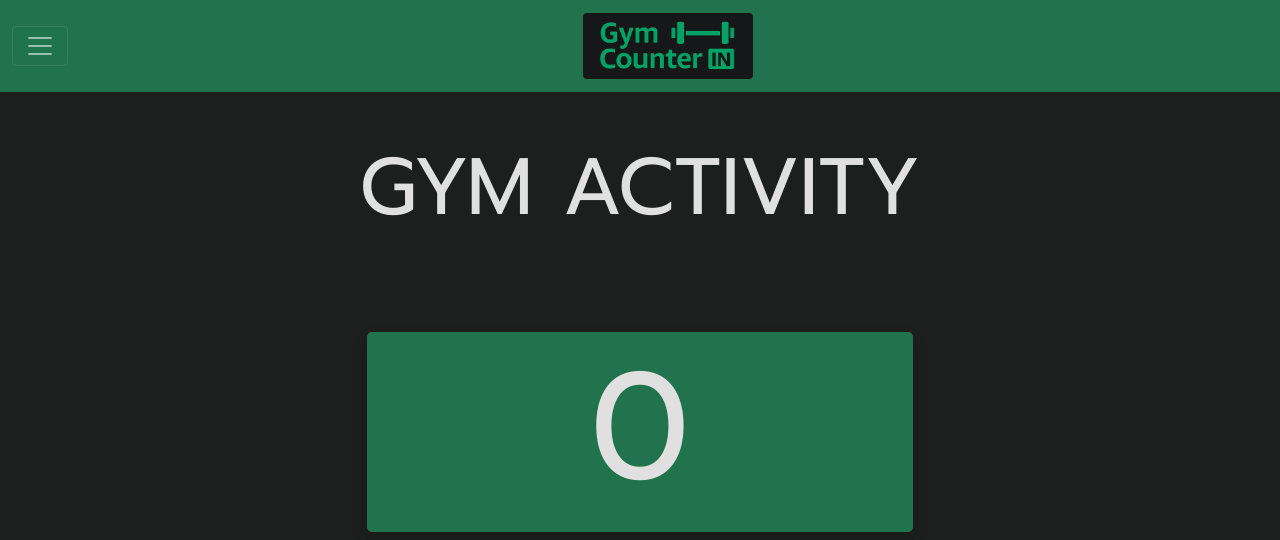
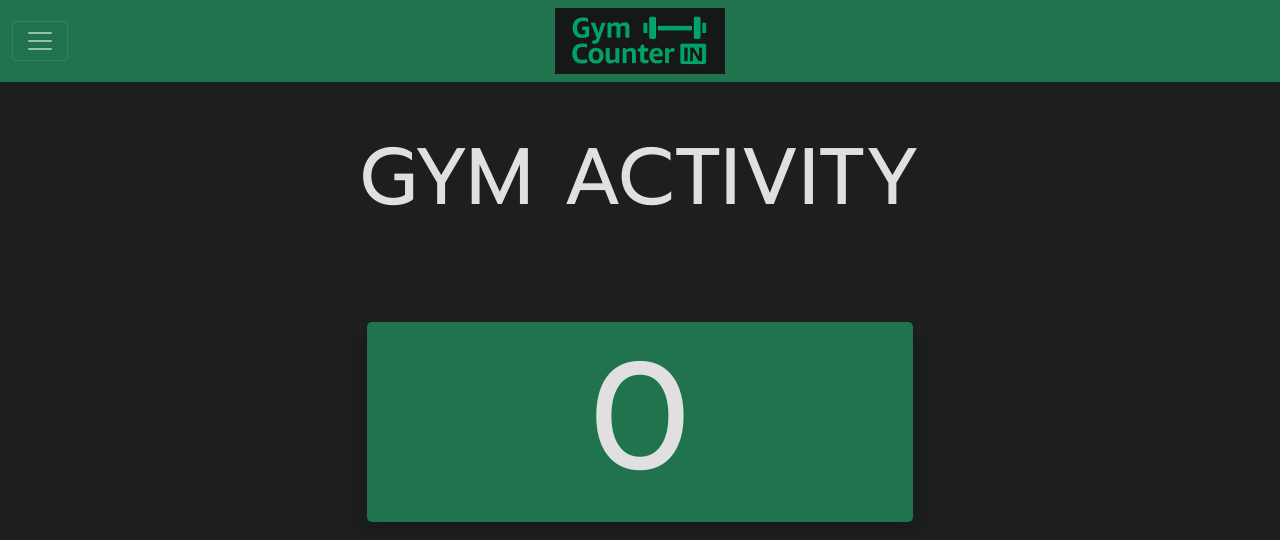
Before and after one commit to Dement1cs/GymCounter, a Flask app: page /activity in a window 1280 px wide; the page is wider, and only the part inside the window is pictured. Shown: the top 540 px of that part. Run offline with Flask 3, Linux system fonts and the light colour scheme.

Commit message:
nav fix, logo fix
fixed nav bar / aline logo on nav bar

```diff
--- a/templates/activity.html
+++ b/templates/activity.html
@@ -20,17 +20,33 @@
 
     <nav class="navbar navbar-dark custom-bg-color" aria-label="label">
         <div class="container-fluid">
-            <button class="navbar-toggler" type="button" data-bs-toggle="collapse" data-bs-target="#navbarsExample01" aria-controls="navbarsExample01" aria-expanded="true" aria-label="Toggle navigation">
-                <span class="navbar-toggler-icon"></span>
-            </button>
-            <a class="navbar-brand mx-auto" href="#">
-                <img src="../Static/img/fullGymLogo3.png" alt="logo" width="170" class="rounded d-block mx-auto"> <!-- Added 'd-block mx-auto' classes -->
-            </a>
+
+            <div class="d-flex w-100 align-items-center justify-content-between">
+
+            <!-- Левая колонка: кнопка -->
+            <div class="d-flex" style="width: 33.3%;">
+                <button class="navbar-toggler" type="button" data-bs-toggle="collapse" data-bs-target="#navbarsExample01" aria-controls="navbarsExample01" aria-expanded="true" aria-label="Toggle navigation">
+                    <span class="navbar-toggler-icon"></span>
+                </button>
+            </div>
+
+            <!-- Центр: логотип -->
+            <div class="text-center" style="width: 33.3%;">
+                <a class="navbar-brand m-0" href="#">
+                    <img src="{{ url_for('static', filename='img/fullGymLogo3.png') }}" alt="logo" width="170" class="d-block mx-auto">
+                </a>
+            </div>
+
+            <!-- Правая колонка: пустая для баланса -->
+            <div style="width: 33.3%;"></div>
+
+        </div>
+
             <div class="navbar-collapse collapse" id="navbarsExample01">
                 <ul class="navbar-nav me-auto mb2">
                     <li class="nav-item"><a class="nav-link" aria-current="page" href=/Login>Login</a></li>
                     <li class="nav-item"><a class="nav-link" aria-current="page" href=/Signup>Signup</a></li>
-                    <li class="nav-item"><a class="nav-link" aria-current="page" href=index.html>Main</a></li>
+                    <li class="nav-item"><a class="nav-link" aria-current="page" href="{{ url_for('activity') }}">About</a></li>
                 </ul>
             </div>
         </div>
@@ -82,7 +98,7 @@
                 <div class="col-md-6 mb-4">
                     <div class="card rounded-3 shadow big-card">
                         <div class="card-body ">
-                            <img src="../Static/img/daily_gym_activity_chart1.png" alt="logo" class="img-fluid rounded d-block mx-auto">
+                            <img src="{{ url_for('static', filename='img/daily_gym_activity_chart1.png') }}" alt="logo" class="img-fluid rounded d-block mx-auto">
 
                         </div>
                     </div>
@@ -93,7 +109,7 @@
                     <div class="card rounded-3 shadow big-card">
                         <div class="card-body custom-color2">
 
-                           <img src="../Static/img/weekly_gym_activity_chart.png" alt="logo"  class=" img-fluid rounded d-block mx-auto">
+                           <img src="{{ url_for('static', filename='img/weekly_gym_activity_chart.png') }}" alt="logo"  class=" img-fluid rounded d-block mx-auto">
                         </div>
                     </div>
                 </div>
@@ -110,7 +126,7 @@
                     <p class="fs-5"><strong>Dmytro Zadorozhnyi:</strong> x21516939, x21516939@student.ncirl.ie</p>
                 </div>
                 <div class="col-md-6 footer-right">
-                    <img src="../Static/img/logo3.png" alt="footer-logo" class="footer-logo rounded" height="300">
+                    <img src="{{ url_for('static', filename='img/logo3.png') }}" alt="footer-logo" class="footer-logo rounded" height="300">
                 </div>
             </div>
         </div>
```
Also changed, not shown: templates/index.html (+23 -7 lines).
